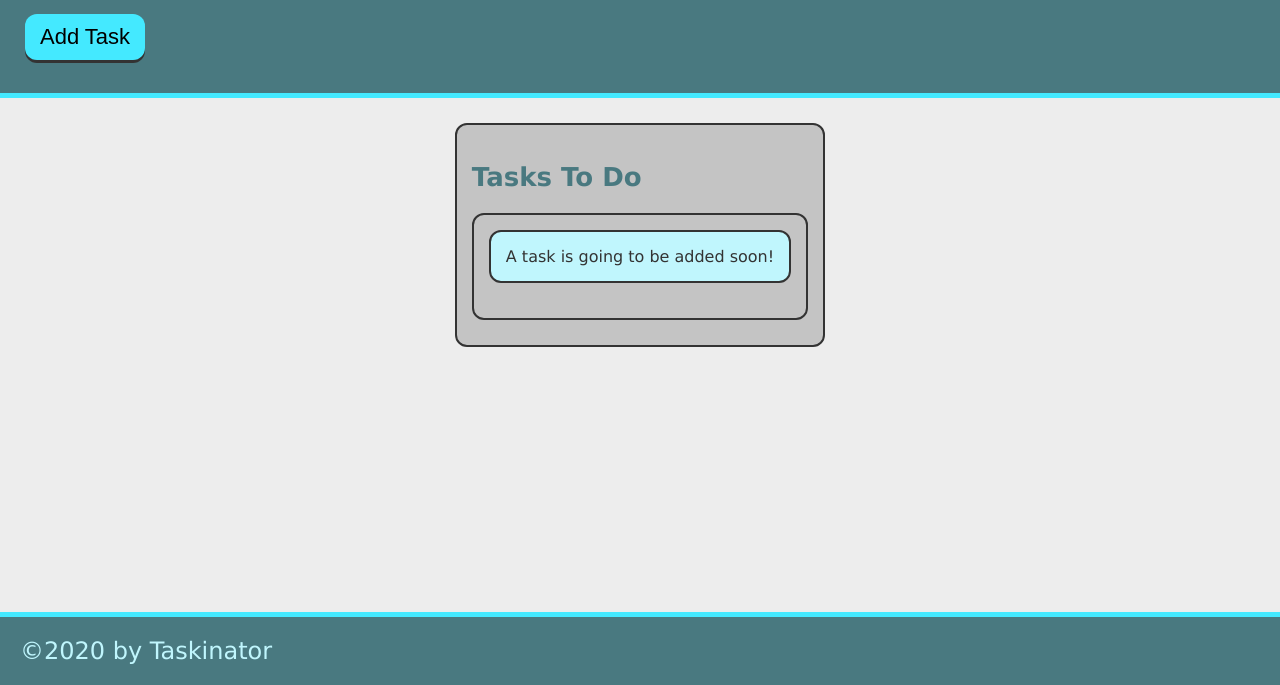
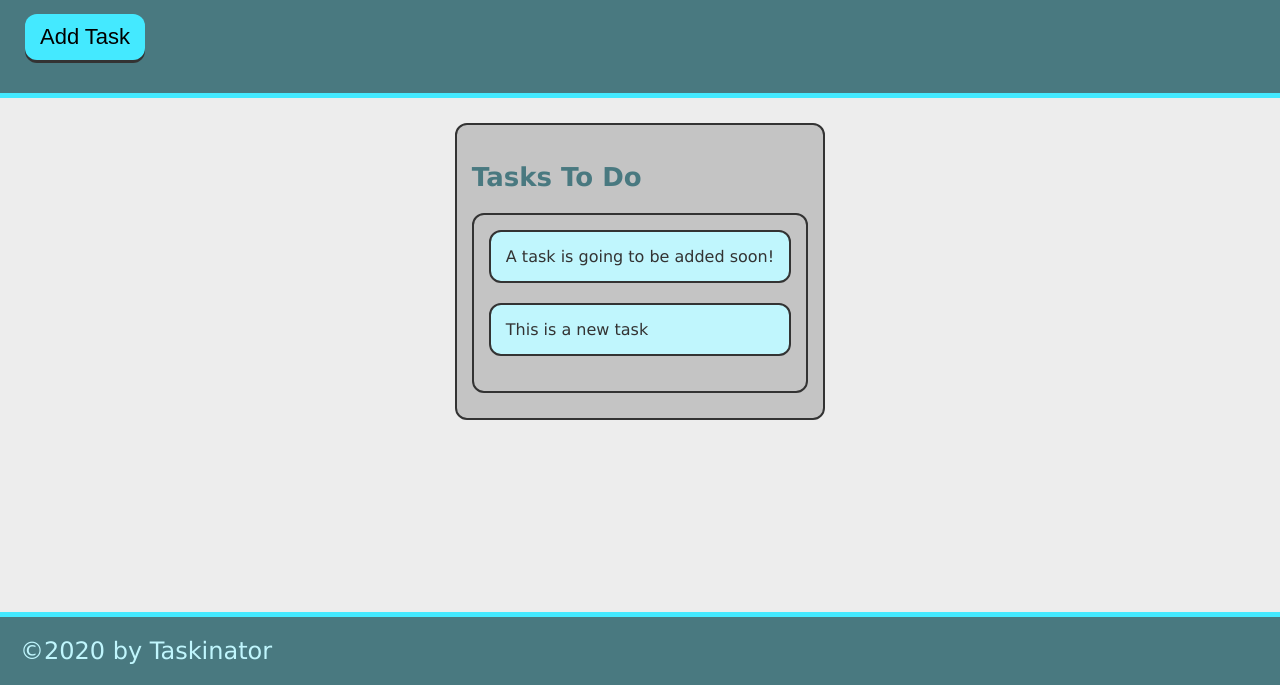
Before and after one commit to natswatch/taskinator, a plain HTML site: page index.html in a window 1280 px wide. Both pictures are taken after a click on the button "Add Task". Shown: the part 115-800 px from the top of the page. Drawn offline with Linux system fonts and the light colour scheme.

Commit message:
create task on click

```diff
--- a/assets/js/script.js
+++ b/assets/js/script.js
@@ -0,0 +1,11 @@
+var buttonEl = document.querySelector("#save-task");
+var tasksToDoEl = document.querySelector("#tasks-to-do");
+
+var createTaskHandler = function() {
+    var listItemEl = document.createElement("li");
+    listItemEl.className = "task-item";
+    listItemEl.textContent = "This is a new task";
+    tasksToDoEl.appendChild(listItemEl);
+}
+
+buttonEl.addEventListener("click", createTaskHandler);
--- a/index.html
+++ b/index.html
@@ -14,19 +14,20 @@
         <p>
             Click the button below to add a new task!
         </p>
-        <button class="btn">Add Task</button>
+        <button class="btn" id="save-task">Add Task</button>
+
     </header>
 
-    <maim class="page-content">
+    <main class="page-content">
         <section class="task-list">
             <h2 class="list-title">
                 Tasks To Do</h2>
-            <ul class="task-list">
+            <ul class="task-list" id="tasks-to-do">
                 <li class="task-item">
                     A task is going to be added soon!</li>
             </ul>
         </section>
-    </maim>
+    </main>
     <script src="./assets/js/script.js"></script>
 </body>
 <footer>
```
